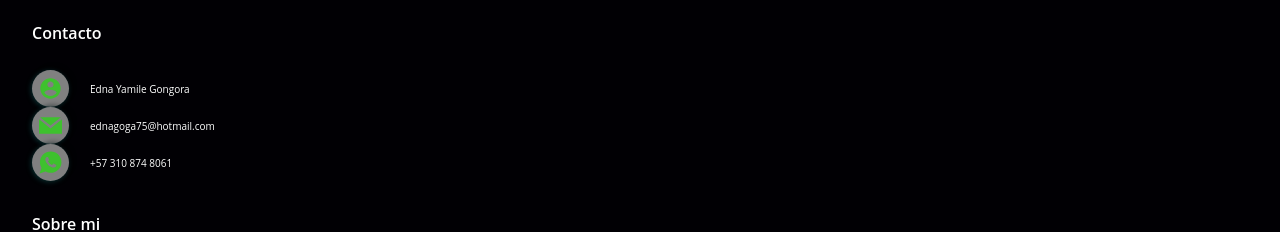
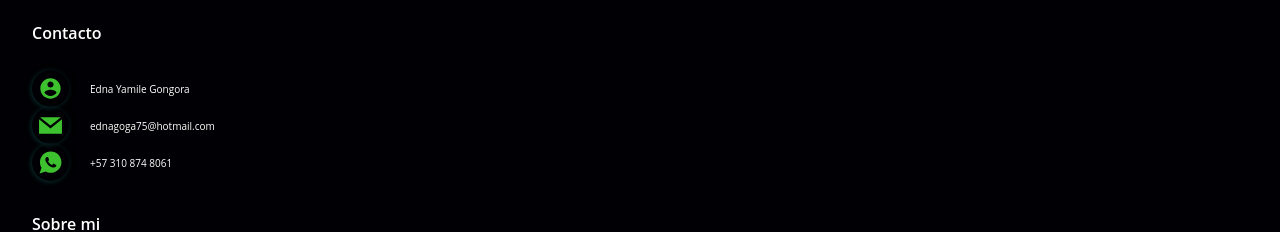
Before and after one commit to IngDonovan/broch-page, a React (Vite) app: page / in a window 1280 px wide. Shown: the part 900-1132 px from the top of the page. Built offline with nearby package versions, Linux system fonts and the light colour scheme.

Commit message:
low code

```diff
--- a/src/Components/Contact/Contact.scss
+++ b/src/Components/Contact/Contact.scss
@@ -29,6 +29,6 @@
         padding: 6px;
         border-radius: 50%;
         box-shadow: $sw;
-        background-color: gray;
+        // background-color: gray;
     }
 }
```
